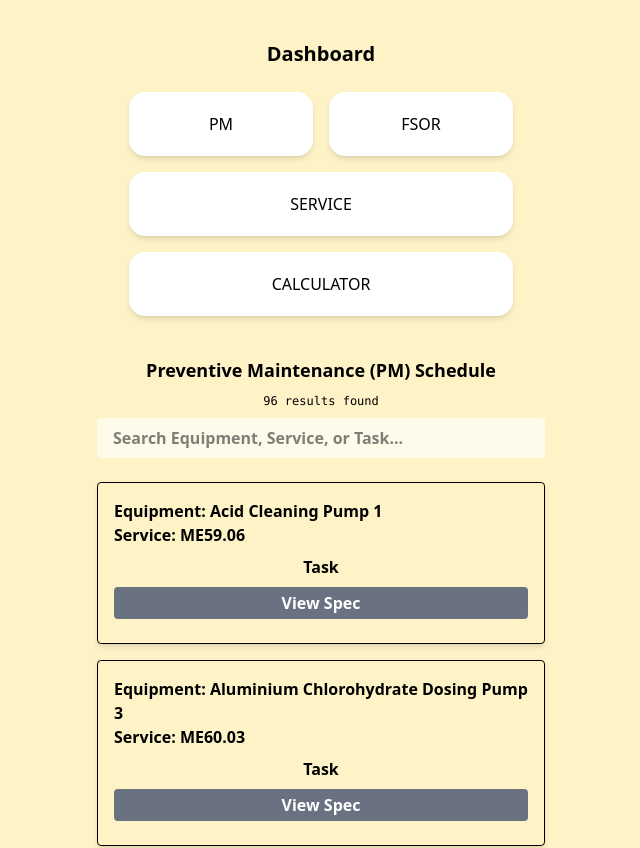
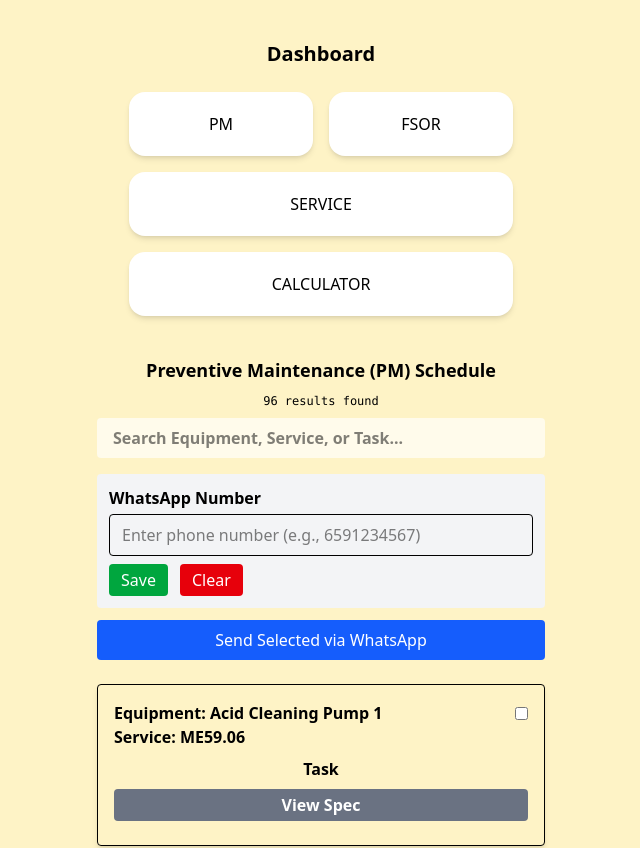
Before and after one commit to mabs-ceo/work-mech, a React (Vite) app: page /dashboard/pm in a window 1280 px wide. Shown: the top 848 px of the page, without its empty margins (319-959 px from the left). Built offline with nearby package versions, Linux system fonts and the light colour scheme.

Commit message:
added whats app

```diff
--- a/src/components/Screen/MobilePm.jsx
+++ b/src/components/Screen/MobilePm.jsx
@@ -1,9 +1,30 @@
-import React, { useState } from 'react';
+import React, { useState, useEffect } from 'react';
 
 export default function MobilePm({ data }) {
   const [searchTerm, setSearchTerm] = useState('');
   const [isExpand, setIsExpand] = useState(false);
   const [selectedId, setSelectedId] = useState(null);
+  const [selectedItems, setSelectedItems] = useState([]);
+  const [phoneNumber, setPhoneNumber] = useState('');
+
+  // Load phone number from localStorage
+  useEffect(() => {
+    const savedPhone = localStorage.getItem('pm_phone');
+    if (savedPhone) setPhoneNumber(savedPhone);
+  }, []);
+
+  // Save phone number to localStorage
+  const savePhone = () => {
+    if (phoneNumber.trim() === '') return;
+    localStorage.setItem('pm_phone', phoneNumber);
+    alert('Phone number saved!');
+  };
+
+  // Clear phone number
+  const clearPhone = () => {
+    localStorage.removeItem('pm_phone');
+    setPhoneNumber('');
+  };
 
   // Toggle expand/collapse
   const toggleExpand = (id) => {
@@ -11,7 +32,16 @@ export default function MobilePm({ data }) {
     setIsExpand(id === selectedId ? !isExpand : true);
   };
 
-  // Highlight search term in text
+  // Toggle selecting an item
+  const toggleSelectItem = (item) => {
+    setSelectedItems(prev =>
+      prev.includes(item)
+        ? prev.filter(x => x !== item)
+        : [...prev, item]
+    );
+  };
+
+  // Highlight search term
   const highlightText = (text, highlight) => {
     if (!highlight) return text;
     const parts = text.split(new RegExp(`(${highlight})`, 'gi'));
@@ -24,7 +54,7 @@ export default function MobilePm({ data }) {
     );
   };
 
-  // Filter data by Equipment Name, Svc Pkg, or any dynamic task
+  // Filter data
   const filteredData = data
     ? data.filter(item => {
         const nameMatch = item["Equipment Name"].toLowerCase().includes(searchTerm.toLowerCase());
@@ -45,10 +75,37 @@ export default function MobilePm({ data }) {
       })
     : [];
 
+  // WhatsApp message sending
+  const sendWhatsApp = () => {
+    if (!phoneNumber) {
+      alert("Please enter your phone number first.");
+      return;
+    }
+
+    if (selectedItems.length === 0) {
+      alert("Please select at least one item.");
+      return;
+    }
+
+    const msg = selectedItems
+      .map((item, idx) => `${idx + 1}. ${item["Equipment Name"]} - ${item["Svc Pkg"]}`)
+      .join("\n");
+
+    const url = `https://wa.me/${phoneNumber}?text=${encodeURIComponent(
+      "Selected PM items:\n" + msg
+    )}`;
+
+    window.open(url, "_blank");
+  };
+
   return (
     <div className='flex flex-col justify-center items-center max-w-[750px] mx-auto'>
-      <h1 className='font-bold  text-lg'>Preventive Maintenance (PM) Schedule</h1>
-<p className=' font-mono text-[12px] m-2'>{filteredData.length} results found</p>
+
+      <h1 className='font-bold text-lg'>Preventive Maintenance (PM) Schedule</h1>
+
+      <p className='font-mono text-[12px] m-2'>{filteredData.length} results found</p>
+
+      {/* Search */}
       <input
         value={searchTerm}
         onChange={(e) => setSearchTerm(e.target.value)}
@@ -56,17 +113,53 @@ export default function MobilePm({ data }) {
         placeholder='Search Equipment, Service, or Task...'
       />
 
+      {/* Phone Input */}
+      <div className="w-full max-w-md bg-gray-100 p-3 rounded mb-3">
+        <p className="font-semibold mb-1">WhatsApp Number</p>
+        <input
+          value={phoneNumber}
+          onChange={(e) => setPhoneNumber(e.target.value)}
+          className="w-full px-3 py-2 rounded border"
+          placeholder="Enter phone number (e.g., 6591234567)"
+        />
+        <div className="flex gap-3 mt-2">
+          <button onClick={savePhone} className="bg-green-600 text-white px-3 py-1 rounded">Save</button>
+          <button onClick={clearPhone} className="bg-red-600 text-white px-3 py-1 rounded">Clear</button>
+        </div>
+      </div>
+
+      {/* Send WhatsApp */}
+      <button
+        onClick={sendWhatsApp}
+        className="bg-blue-600 text-white px-4 py-2 rounded w-full max-w-md mb-4"
+      >
+        Send Selected via WhatsApp
+      </button>
+
+      {/* Data Cards */}
       {filteredData.map((item, index) => {
         const details = item.ServiceDetails;
         const keys = Object.keys(details);
-        const secondKey = keys[1];  // dynamic key
+        const secondKey = keys[1];
         const secondValue = details[secondKey];
 
+        const isSelected = selectedItems.includes(item);
+
         return (
-          <div key={index} className='border p-4 m-2 rounded shadow-md w-full max-w-md flex flex-col'>
-            <h2 className='font-semibold'>
-              Equipment: {highlightText(item["Equipment Name"], searchTerm)}
-            </h2>
+          <div
+            key={index}
+            className={`border p-4 m-2 rounded shadow-md w-full max-w-md flex flex-col
+              ${isSelected ? 'border-green-600 bg-green-50' : ''}`}
+          >
+            <div className="flex justify-between items-center">
+              <h2 className='font-semibold'>Equipment: {highlightText(item["Equipment Name"], searchTerm)}</h2>
+              <input
+                type="checkbox"
+                checked={isSelected}
+                onChange={() => toggleSelectItem(item)}
+              />
+            </div>
+
             <h2 className='font-semibold'>
               Service: {highlightText(item["Svc Pkg"], searchTerm)}
             </h2>
@@ -84,9 +177,7 @@ export default function MobilePm({ data }) {
             {isExpand && selectedId === index && Array.isArray(secondValue) && (
               <ul className='ml-4 list-disc'>
                 {secondValue.map((task, idx) => (
-                  <li key={idx}>
-                    {highlightText(task, searchTerm)}
-                  </li>
+                  <li key={idx}>{highlightText(task, searchTerm)}</li>
                 ))}
               </ul>
             )}
```
